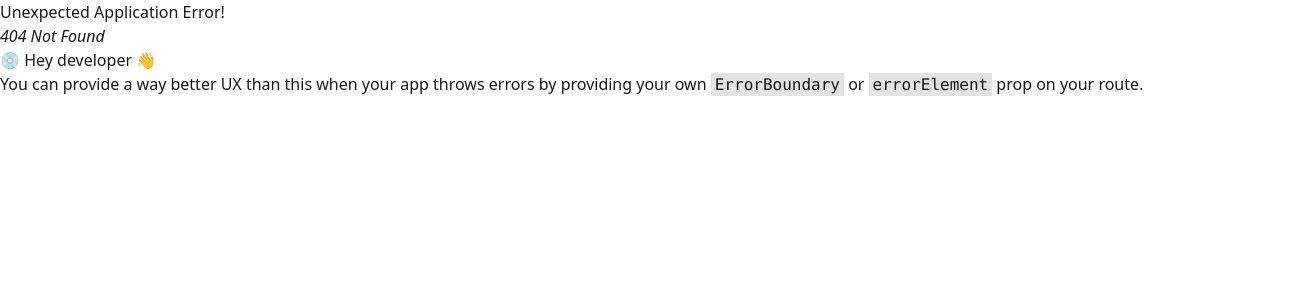
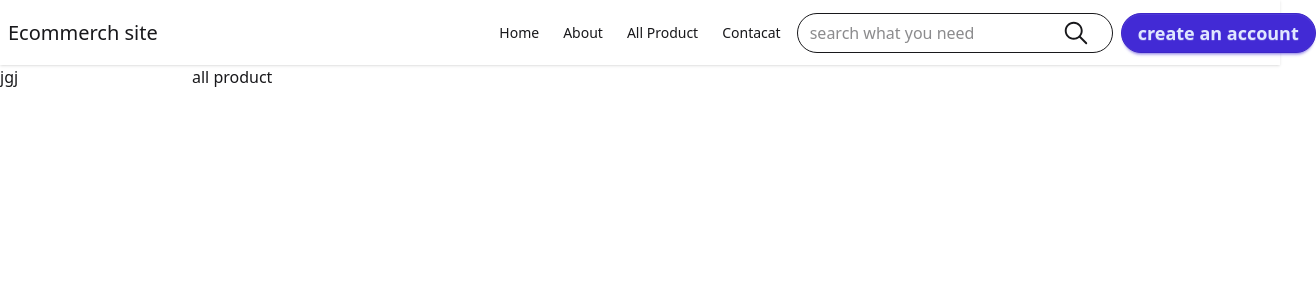
Before and after one commit to Sahadat-Hossen1/first-ecommerch-site-front-ent, a React (Vite) app: page /allproduct in a window 1280 px wide. Before the commit this address had no page. Shown: the top 300 px of the page, 1316 px wide, since content can reach past the window. Built offline with nearby package versions, Linux system fonts and the light colour scheme.

Commit message:
without log nave commplete

```diff
--- a/package.json
+++ b/package.json
@@ -14,6 +14,7 @@
     "@tailwindcss/vite": "^4.1.12",
     "react": "^19.1.1",
     "react-dom": "^19.1.1",
+    "react-icons": "^5.5.0",
     "react-router-dom": "^7.8.2",
     "tailwindcss": "^4.1.12"
   },
--- a/src/Components/NavBar/NavBar.jsx
+++ b/src/Components/NavBar/NavBar.jsx
@@ -1,11 +1,117 @@
-import React from 'react';
+import React, { useState } from "react";
+import { NavLink } from "react-router-dom";
+import { IoIosSearch } from "react-icons/io";
 
 const NavBar = () => {
-    return (
-        <div>
-            nave
+  const [user, setuser] = useState("");
+  const ulItems = (
+    <>
+      <li>
+        <NavLink to="/">Home</NavLink>
+      </li>
+      <li>
+        <NavLink to="/about">About </NavLink>
+      </li>
+      <li>
+        <NavLink to="/allproduct">All Product </NavLink>
+      </li>
+      <li>
+        <NavLink to="/contact">Contacat </NavLink>
+      </li>
+
+    </>
+  );
+  return (
+    <div className="navbar bg-base-100 shadow-sm ">
+      <div className="navbar-start">
+        <div className="dropdown">
+          <div tabIndex={0} role="button" className="btn btn-ghost lg:hidden">
+            <svg
+              xmlns="http://www.w3.org/2000/svg"
+              className="h-5 w-5"
+              fill="none"
+              viewBox="0 0 24 24"
+              stroke="currentColor"
+            >
+              {" "}
+              <path
+                strokeLinecap="round"
+                strokeLinejoin="round"
+                strokeWidth="2"
+                d="M4 6h16M4 12h8m-8 6h16"
+              />{" "}
+            </svg>
+          </div>
+          <ul
+            tabIndex={0}
+            className="menu menu-sm dropdown-content bg-base-100 rounded-box z-1 mt-3 w-52 p-2 shadow"
+          >
+            {ulItems}
+          </ul>
         </div>
-    );
+        <a className="text-xl hover:bg-primary hover:text-white rounded-3xl ">Ecommerch site</a>
+      </div>
+      <div className="navbar-center hidden lg:flex">
+        <ul className="menu menu-horizontal px-1">{ulItems}</ul>
+      </div>
+      <div className="navbar-end flex ">
+        <div class="flex gap-2">
+          <form className="flex items-center border rounded-3xl px-3 ">
+            <input
+              type="text"
+              placeholder="search what you need"
+              name="inp"
+              required
+              className="focus:outline-none "
+            />
+
+            <button
+              type="submit"
+              className="hover:bg-gray-200 mr-[-11px]  px-5 rounded-3xl"
+            >
+              {" "}
+              <IoIosSearch size={30} />
+            </button>
+          </form>
+          {user ? (
+            <div class="dropdown dropdown-end">
+              <div
+                tabindex="0"
+                role="button"
+                class="btn btn-ghost btn-circle avatar"
+              >
+                <div class="w-10 rounded-full">
+                  <img
+                    alt="Tailwind CSS Navbar component"
+                    src="https://img.daisyui.com/images/stock/photo-1534528741775-53994a69daeb.webp"
+                  />
+                </div>
+              </div>
+              <ul
+                tabindex="0"
+                class="menu menu-sm dropdown-content bg-base-100 rounded-box z-1 mt-3 w-52 p-2 shadow"
+              >
+                <li>
+                  <a class="justify-between">
+                    Profile
+                    <span class="badge">New</span>
+                  </a>
+                </li>
+                <li>
+                  <a>Settings</a>
+                </li>
+                <li>
+                  <a onClick={()=>setuser(false)}>Logout</a>
+                </li>
+              </ul>
+            </div>
+          ) : (
+            <h1 className="btn btn-primary text-lg  rounded-3xl" onClick={()=>setuser(true)}>create an account</h1>
+          )}
+        </div>
+      </div>
+    </div>
+  );
 };
 
 export default NavBar;
--- a/src/Layout/Main/Main.jsx
+++ b/src/Layout/Main/Main.jsx
@@ -1,9 +1,14 @@
 import React from "react";
 import { Outlet } from "react-router-dom";
+import NavBar from "../../Components/NavBar/NavBar";
 
 const Main = () => {
   return (
     <div>
+      <div className="">
+
+      <NavBar></NavBar>
+      </div>
       <div className="flex">
         <div className="w-[15%]">jgj</div>
         <div className="h-screen w-[80%]">
--- a/src/Layout/router/router.jsx
+++ b/src/Layout/router/router.jsx
@@ -5,6 +5,7 @@ import Contact from "../../Pages/Contact/Contact";
 import Login from "../../Pages/Login&SingUp/Login/Login";
 import Singup from "../../Pages/Login&SingUp/SingUp/Singup";
 import Main from "../Main/Main";
+import AllProduct from './../../Pages/AllProduct/AllProduct';
 
 export const router=createBrowserRouter([
     {
@@ -18,6 +19,9 @@ export const router=createBrowserRouter([
             {
                 path:"/about",
                 element:<About></About>
+            },{
+                path:"/allproduct",
+                element:<AllProduct></AllProduct>
             },
             {
                 path:"/contact",
--- a/src/Pages/Login&SingUp/SingUp/Singup.jsx
+++ b/src/Pages/AllProduct/AllProduct.jsx
@@ -1,11 +1,11 @@
 import React from 'react';
 
-const Singup = () => {
+const AllProduct = () => {
     return (
         <div>
-           singup
+            all product
         </div>
     );
 };
 
-export default Singup;
+export default AllProduct;
```
Also changed, not shown: 1 other file (tests, documents, lock files or other folders).
